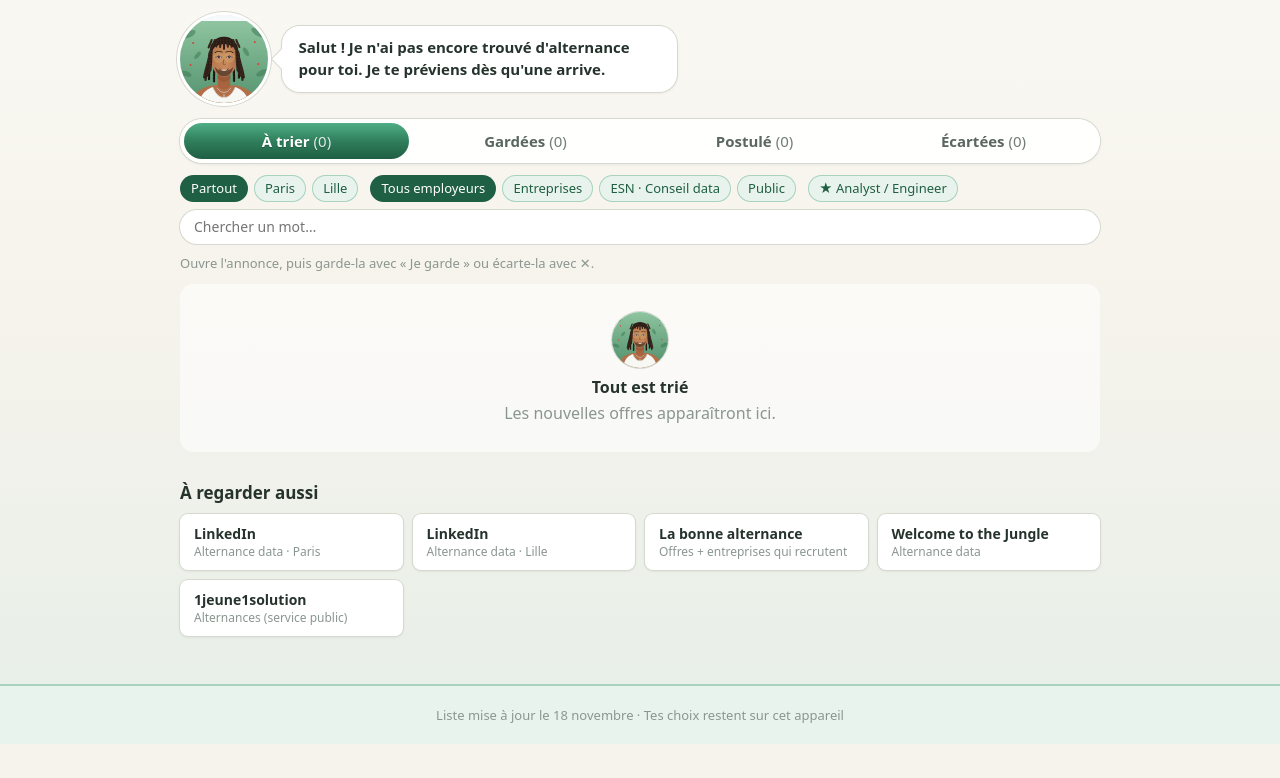
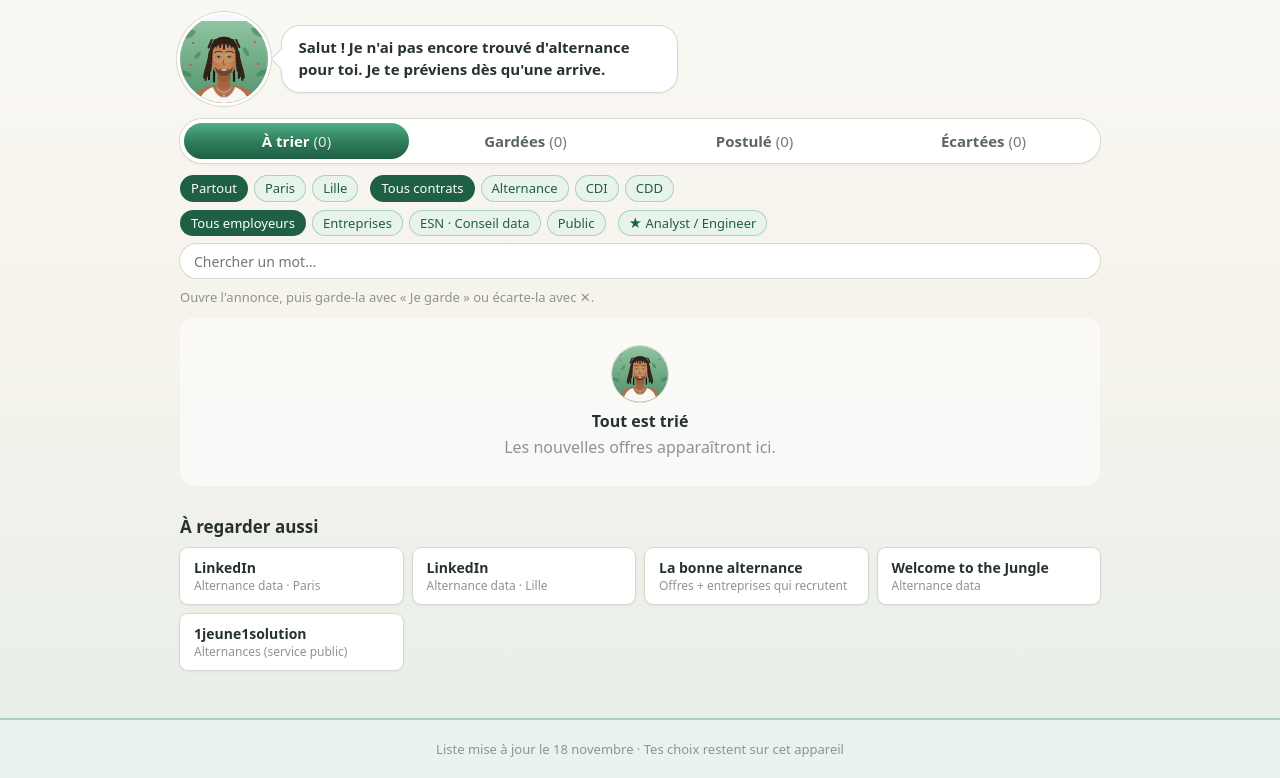
Before and after one commit to hbenguemalet/site-alternance, a plain HTML site: page index.html in a window 1280 px wide. Shown: the part 143-921 px from the top of the page. Before the commit the page ends 887 px from the top, so only its background shows below. Drawn offline with Linux system fonts and the light colour scheme.

Commit message:
Profil : accepte aussi CDI et CDD, avec filtre et pastille de contrat
Co-Authored-By: Claude Sonnet 5.5 <noreply@anthropic.com>
Claude-Session: https://claude.ai/code/session_01VgQ7VnHjMwxcAEgG4a3pos

```diff
--- a/app.js
+++ b/app.js
@@ -43,7 +43,7 @@
   var offres = [];
   (DATA.meilleures || []).forEach(function (o) { offres.push(Object.assign({ proche: true }, o)); });
   (DATA.autres || []).forEach(function (o) { offres.push(Object.assign({ proche: false }, o)); });
-  offres.forEach(function (o) { o.type = typeEmployeur(o); o.ville = ville(o); });
+  offres.forEach(function (o) { o.type = typeEmployeur(o); o.ville = ville(o); o.contrat = o.contrat || "alternance"; });
 
   // ---------- nouveautés depuis la dernière visite ----------
   // Une « visite » commence après 30 min d'absence : recharger la page ne fait pas
@@ -63,7 +63,7 @@
   sauver();
 
   // ---------- état de l'écran ----------
-  var vue = "trier", filtre = { ville: "", type: "", rse: false, q: "" }, voirTout = false;
+  var vue = "trier", filtre = { ville: "", type: "", contrat: "", rse: false, q: "" }, voirTout = false;
 
   function $(id) { return document.getElementById(id); }
   function el(tag, cls, txt) { var e = document.createElement(tag); if (cls) e.className = cls; if (txt != null) e.textContent = txt; return e; }
@@ -77,6 +77,7 @@
   function passeFiltres(o) {
     if (filtre.ville && o.ville !== filtre.ville) return false;
     if (filtre.type && o.type !== filtre.type) return false;
+    if (filtre.contrat && o.contrat !== filtre.contrat) return false;
     if (filtre.rse && !o.etoile) return false;
     var q = norm(filtre.q);
     return !q || norm(o.titre + " " + o.entreprise + " " + o.lieu).indexOf(q) >= 0;
@@ -147,6 +148,7 @@
     var li = el("li", "s-offre" + (nouvelles[o.url] && s === "trier" ? " est-nouvelle" : ""));
     var tete = el("div", "s-tete");
     if (nouvelles[o.url]) tete.appendChild(el("span", "a-chip a-chip--good", "Nouveau"));
+    tete.appendChild(el("span", "a-chip", { alternance: "Alternance", cdi: "CDI", cdd: "CDD" }[o.contrat] || o.contrat));
     if (o.etoile) tete.appendChild(el("span", "a-chip a-chip--good", "★ Data"));
     tete.appendChild(el("span", "a-chip", { entreprise: "Entreprise", esn: "ESN · Conseil", public: "Public" }[o.type]));
     if (o.salaire) tete.appendChild(el("span", "a-chip", o.salaire));
@@ -232,7 +234,7 @@
     if (!liste.length) {
       var vide = el("li", "s-vide");
       var mini = el("img", "s-mini"); mini.src = "bot.svg"; mini.alt = ""; vide.appendChild(mini);
-      var filtres = filtre.ville || filtre.type || filtre.rse || filtre.q;
+      var filtres = filtre.ville || filtre.type || filtre.contrat || filtre.rse || filtre.q;
       vide.appendChild(el("strong", null, filtres ? "Aucune offre avec ces filtres" : VIDES[vue][0]));
       vide.appendChild(document.createTextNode(filtres ? "Enlève un filtre pour en voir plus." : VIDES[vue][1]));
       ol.appendChild(vide);
@@ -288,7 +290,7 @@
       });
     });
   }
-  groupe("ville"); groupe("type");
+  groupe("ville"); groupe("type"); groupe("contrat");
   $("f-rse").addEventListener("click", function () { filtre.rse = !filtre.rse; this.setAttribute("aria-pressed", filtre.rse); afficher(); });
   $("s-cherche").addEventListener("input", function (e) { filtre.q = e.target.value; afficher(); });
   $("s-plus-btn").addEventListener("click", function () { voirTout = true; afficher(); });
--- a/index.html
+++ b/index.html
@@ -41,6 +41,12 @@
         <button class="a-chip s-filtre" data-ville="paris" aria-pressed="false">Paris</button>
         <button class="a-chip s-filtre" data-ville="lille" aria-pressed="false">Lille</button>
       </div>
+      <div class="s-groupe" role="group" aria-label="Contrat">
+        <button class="a-chip s-filtre" data-contrat="" aria-pressed="true">Tous contrats</button>
+        <button class="a-chip s-filtre" data-contrat="alternance" aria-pressed="false">Alternance</button>
+        <button class="a-chip s-filtre" data-contrat="cdi" aria-pressed="false">CDI</button>
+        <button class="a-chip s-filtre" data-contrat="cdd" aria-pressed="false">CDD</button>
+      </div>
       <div class="s-groupe" role="group" aria-label="Employeur">
         <button class="a-chip s-filtre" data-type="" aria-pressed="true">Tous employeurs</button>
         <button class="a-chip s-filtre" data-type="entreprise" aria-pressed="false">Entreprises</button>
```
Also changed, not shown: 2 other files.
